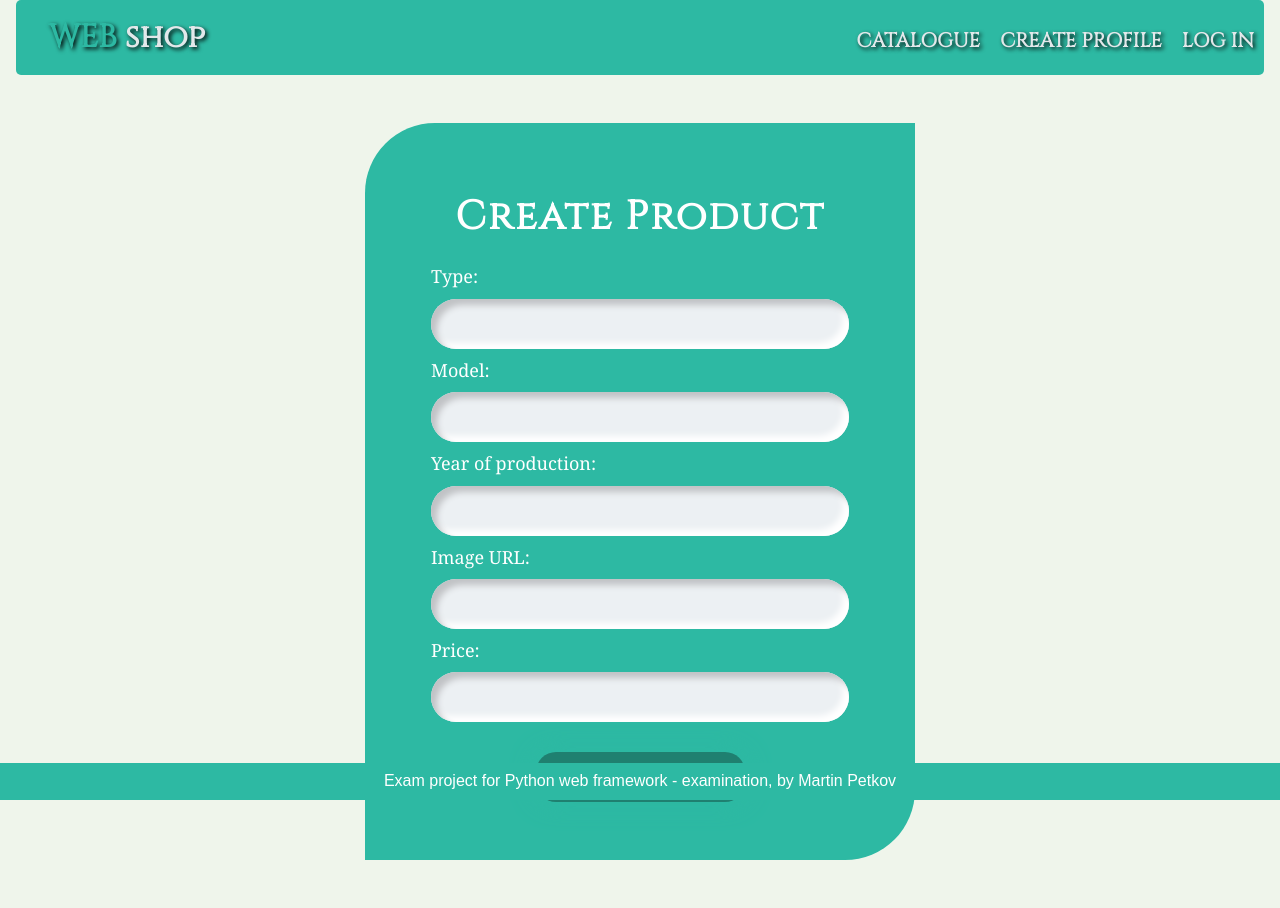
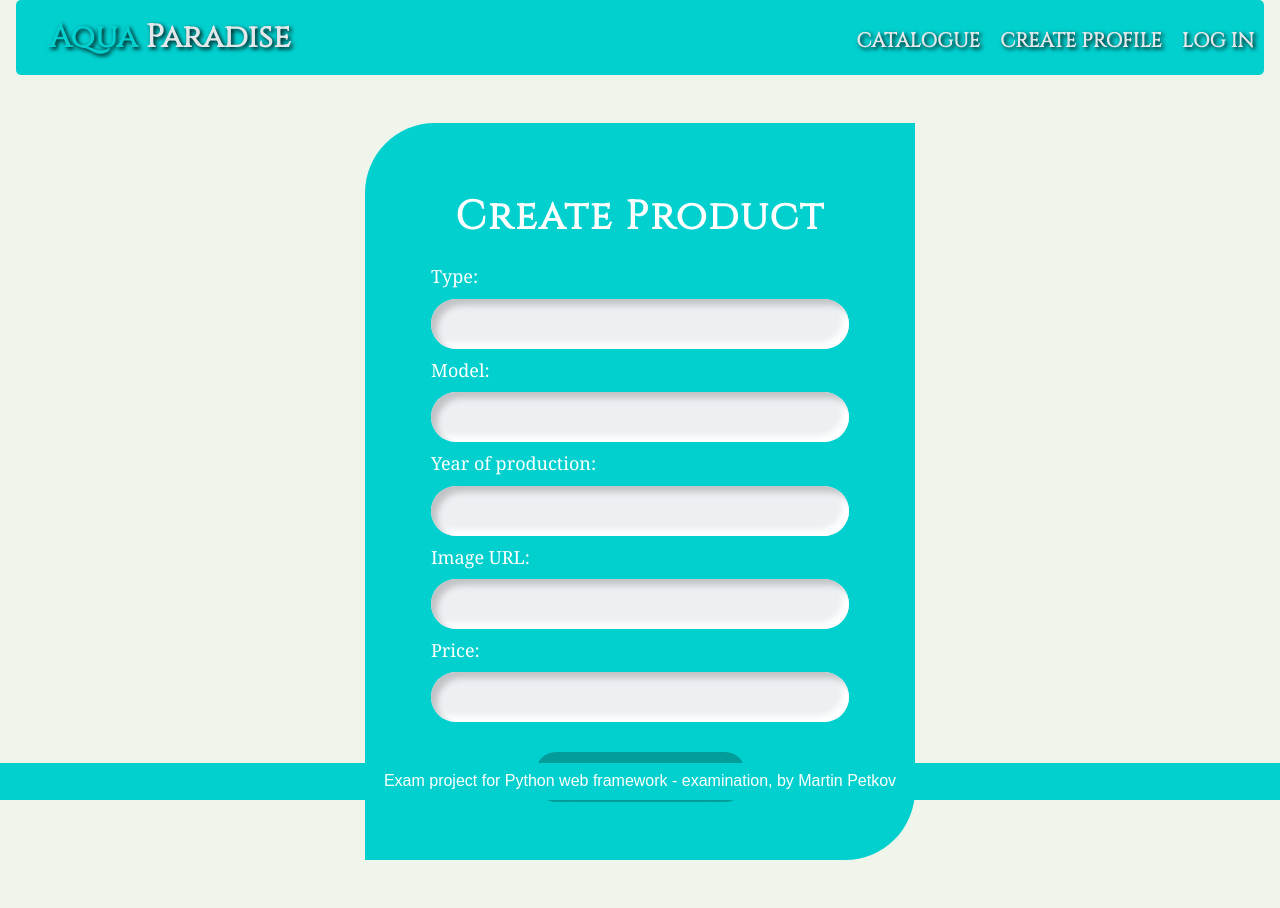
Before and after one commit to MartinP94O/exam_website_project, a Django app: page /product/create/ in a window 1280 px wide. Run offline with Django 4.2, Linux system fonts and the light colour scheme.

Commit message:
New colors, logo and name of the website.

```diff
--- a/static/style/details.css
+++ b/static/style/details.css
@@ -13,7 +13,7 @@
 #car-details>h1 {
     letter-spacing: 10px;
     font-family: 'Cinzel', serif;
-    color: #2db9a3;
+    color: #02d0cf;
     font-size: 55px;
     font-weight: 600;
     margin-bottom: 40px;
@@ -43,7 +43,7 @@
 }
 
 .car-header>h1 {
-    color: #2db9a3;
+    color: #02d0cf;
     margin-top: 5px;
     font-size: 36px;
     font-weight: 400;
@@ -73,7 +73,7 @@
 
 .description {
     font-size: 25px;
-    color: #2db9a3;
+    color: #02d0cf;
 }
 
 .car-img {
@@ -108,7 +108,7 @@
     border-radius: 20px;
 }
 .edit-button{
-    background: #2db9a3
+    background: #02d0cf
 }
 
 .delete-button{
--- a/static/style/forms.css
+++ b/static/style/forms.css
@@ -5,7 +5,7 @@
     position: relative;
     width: 550px;
     height: auto;
-    background: #2db9a3;
+    background: #02d0cf;
     text-align: center;
     padding: 10px;
     border: 3px;
@@ -102,13 +102,13 @@ label[for="terms"] > select{
 }
 
 .btn{
-    background: #1f8070;
-    box-shadow: 0 0 25px #2db9a3;
+    background: #029d9a;
+    box-shadow: 0 0 25px #02d0cf;
     width: 50%;
 }
 
 .btn:hover{
-    box-shadow: 0 0 100px #2db9a3;
+    box-shadow: 0 0 100px #02d0cf;
 }
 
 .container {
@@ -123,7 +123,7 @@ label[for="terms"] > select{
     right: 8px;
     text-decoration: none;
     color: black;
-    background: #2db9a3;
+    background: #02d0cf;
     border-radius: 10px;
     padding: 5px;
 }
--- a/static/style/main.css
+++ b/static/style/main.css
@@ -104,13 +104,13 @@ a {
 }
 
 .index-message h2>span {
-    color: #2db9a3;
+    color: #02d0cf;
     text-transform: uppercase;
 }
 
 #catalogue>h1{
     text-align: center;
-    color: #2db9a3;
+    color: #02d0cf;
     text-transform: uppercase;
     padding: 20px;
     font-family: 'Cinzel', serif;
@@ -167,12 +167,12 @@ a {
 }
 
 .details-btn{
-    background: #2db9a3;
+    background: #02d0cf;
     box-shadow: 0 0 25px white;
 }
 
 .details-btn:hover{
-    box-shadow: 0 0 100px #2db9a3;
+    box-shadow: 0 0 100px #02d0cf;
 }
 .car-card>h3 {
     font-family: "Agency FB", serif;
@@ -202,7 +202,7 @@ a {
 .car-card>h3,
 .car-card>h1,
 .car-card>h2{
-    color: #2db9a3;
+    color: #02d0cf;
     text-align: center;
 }
 
@@ -221,7 +221,7 @@ a {
 }
 
 .no-articles {
-    color: #2db9a3;
+    color: #02d0cf;
     text-align: center;
     font-weight: 700;
     font-size: 60px;
--- a/static/style/navigation.css
+++ b/static/style/navigation.css
@@ -12,7 +12,7 @@ body{
 
 header,
 footer {
-    background-color: #2db9a3;
+    background-color: #02d0cf;
     width: 100%;
     overflow: hidden;
     color: white;
@@ -36,13 +36,13 @@ header h1 {
     display: inline-block;
     color: #E2E8EA;
     margin-bottom: auto;
-    border-right: 1px solid #2db9a3;
+    border-right: 1px solid #02d0cf;
 
 }
 
 
 h1 span{
-    color: #2db9a3;
+    color: #02d0cf;
 }
 
 header nav {
@@ -77,8 +77,8 @@ nav a {
 }
 
 nav a:hover{
-    border-bottom: 1px solid #2db9a3;
-    border-top: 1px solid #2db9a3;
+    border-bottom: 1px solid #02d0cf;
+    border-top: 1px solid #02d0cf;
 }
 
 
--- a/templates/base.html
+++ b/templates/base.html
@@ -15,7 +15,7 @@
     <header>
 
 
-        <h1><a class="index-navigation" href="{% url 'show index' %}"><span>WEB</span> shop</a></h1>
+        <h1><a class="index-navigation" href="{% url 'show index' %}"><span>Aqua</span> Paradise</a></h1>
         <nav>
 
             {% if request.user.is_authenticated %}
--- a/templates/index.html
+++ b/templates/index.html
@@ -5,9 +5,9 @@
 
     <section id="index-headline">
         <div class="index-message">
-            <h2><span>WEB</span> shop</h2>
+            <h2><span>Aqua</span> Paradise</h2>
         </div>
-        <img src="{% static 'images/shop-cart.png' %}" alt="cart">
+        <img src="{% static 'images/nice-view.png' %}" alt="cart">
     </section>
 
 {% endblock %}
```
